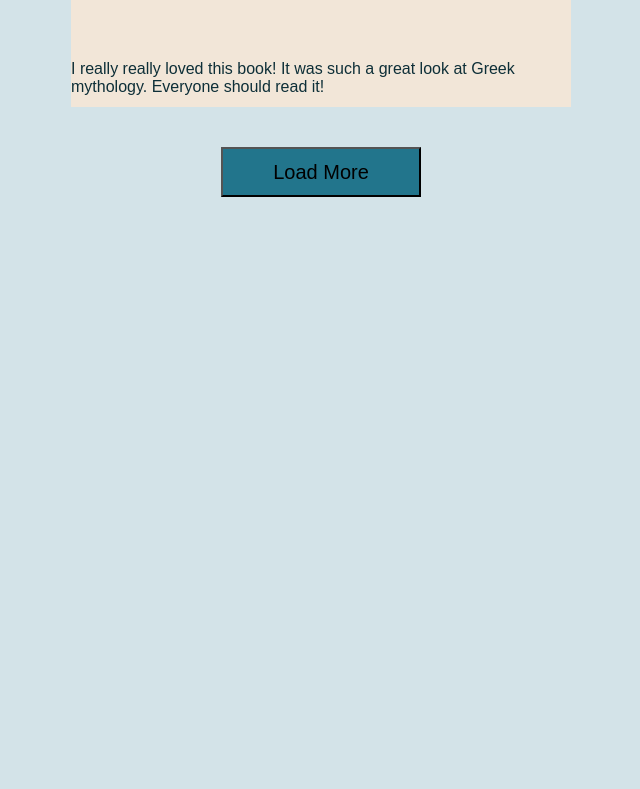
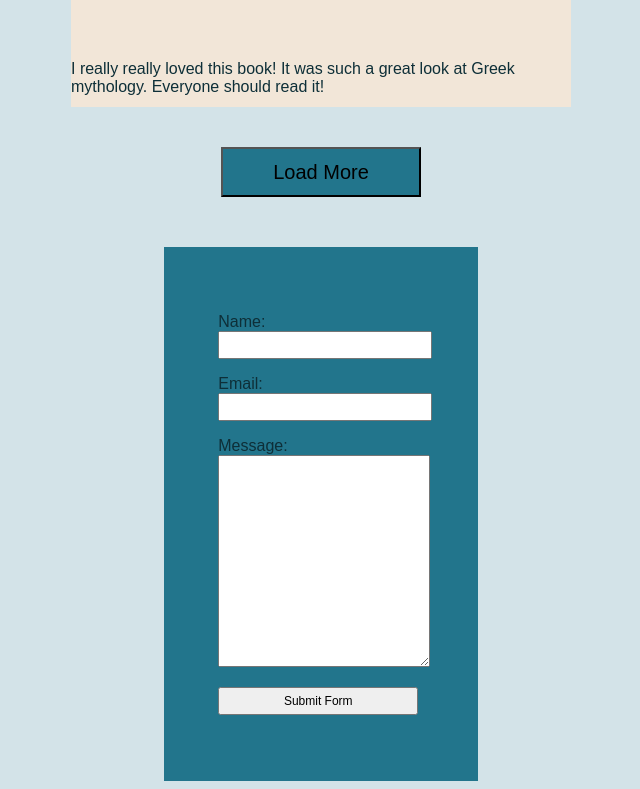
Before and after one commit to sarabhendrix/newpage-react, a React (Create React App) app in the folder newpage/: page / in a window 1280 px wide. Shown: the part 1935-2724 px from the top of the page, without its empty margins (319-959 px from the left). Before the commit the page ends 2140 px from the top, so only its background shows below. Built offline with nearby package versions, Linux system fonts and the light colour scheme.

Commit message:
toggle and contact form

```diff
--- /dev/null
+++ b/newpage/src/components/contact.css
@@ -0,0 +1,34 @@
+#contact-form {
+    background: #22758c;
+    width: fit-content;
+    padding: 50px;
+    margin-top: 50px;
+    margin-left: auto;
+    margin-right: auto;
+}
+
+form {
+    margin: 0 2%;
+}
+
+form label {
+    font-size: 1em;
+    display: block;
+}
+
+form input:not([type="checkbox"]):not([type="radio"]),
+form textarea,
+form button,
+select {
+    font-size: 0.75em;
+    width: 200px;
+    padding: 5px;
+}
+
+.inline {
+    display: inline;
+}
+
+form textarea {
+    min-height: 200px;
+}
--- /dev/null
+++ b/newpage/src/components/contact.js
@@ -0,0 +1,56 @@
+import { useState } from "react";
+import "./contact.css";
+
+export default function Contact() {
+    const [result, setResult] = useState("");
+
+    const onSubmit = async (event) => {
+      event.preventDefault();
+      setResult("Sending....");
+      const formData = new FormData(event.target);
+
+      formData.append("access_key", "f23b2a6e-0c2c-4d0b-a144-eb3c3915d404");
+
+      const response = await fetch("https://api.web3forms.com/submit", {
+        method: "POST",
+        body: formData
+      });
+
+      const data = await response.json();
+
+      if (data.success) {
+        setResult("Form Submitted Successfully");
+        event.target.reset();
+      } else {
+        console.log("Error", data);
+        setResult(data.message);
+      }
+    };
+
+    return (
+        <section id="contact-form">
+        <form onSubmit={onSubmit}>
+          <p>
+            <label htmlFor="name">Name:</label>
+            <input type="text" name="name" id="name" required />
+          </p>
+
+          <p>
+            <label htmlFor="email">Email:</label>
+            <input type="email" name="email" id="email" required />
+          </p>
+
+          <p>
+            <label htmlFor="message">Message:</label>
+            <textarea name="message" id="message" required></textarea>
+          </p>
+
+          <p>
+            <button type="submit">Submit Form</button>
+          </p>
+        </form>
+        <span>{result}</span>
+      </section>
+
+    );
+  }
--- a/newpage/src/pages/home.js
+++ b/newpage/src/pages/home.js
@@ -1,6 +1,7 @@
 import '../App.js';
 import '../styles/home.css'
 import Review from '../components/Review.js';
+import Contact from '../components/contact.js';
 
 function App() {
   return (
@@ -15,6 +16,7 @@ function App() {
       <section id='more'>
         <button id='load'>Load More</button>
       </section>
+      <Contact />
     </div>
   );
 }
--- a/newpage/src/pages/layout.js
+++ b/newpage/src/pages/layout.js
@@ -1,13 +1,26 @@
+import { useState } from "react";
 import { Outlet, Link } from "react-router-dom";
 import Header from "../components/header";
 import "../styles/nav.css";
 
 const Layout = () => {
+  const [menuOpen, setMenuOpen] = useState(false);
+
+  const toggleMenu = () => {
+    setMenuOpen(!menuOpen);
+    console.log(menuOpen);
+  };
+
   return (
     <>
       <Header />
       <nav id="main-nav">
-        <ul id="nav-items">
+        <div id="toggle" onClick={toggleMenu}>
+          <div></div>
+          <div></div>
+          <div></div>
+        </div>
+        <ul id="nav-items" className={menuOpen ? "" : "hide-small"}>
           <li>
             <Link to="/">Home</Link>
           </li>
--- a/newpage/src/styles/nav.css
+++ b/newpage/src/styles/nav.css
@@ -1,6 +1,25 @@
-#nav-items {
+#nav-items li {
     display: flex;
     flex-direction: column;
+}
+
+#toggle {
+    left: 5px;
+    background: #5d878c;
+    width: fit-content;
+    padding: 1px 3px;
+    margin-bottom: 2px;
+}
+
+#toggle div {
+    width: 25px;
+    height: 2px;
+    background: white;
+    margin: 6px 0;
+}
+
+.hide-small {
+    display: none;
 }
 
 @media only screen and (min-width: 760px) {
@@ -11,4 +30,16 @@
     #main-nav ul{
         justify-content: space-around;
     }
+    #toggle {
+        display: none;
+    }
+
+    .hide-small {
+        display: flex;
+    }
+
+    #main-nav li {
+        display: inline-block;
+        border-bottom: none;
+    }
 }
```
